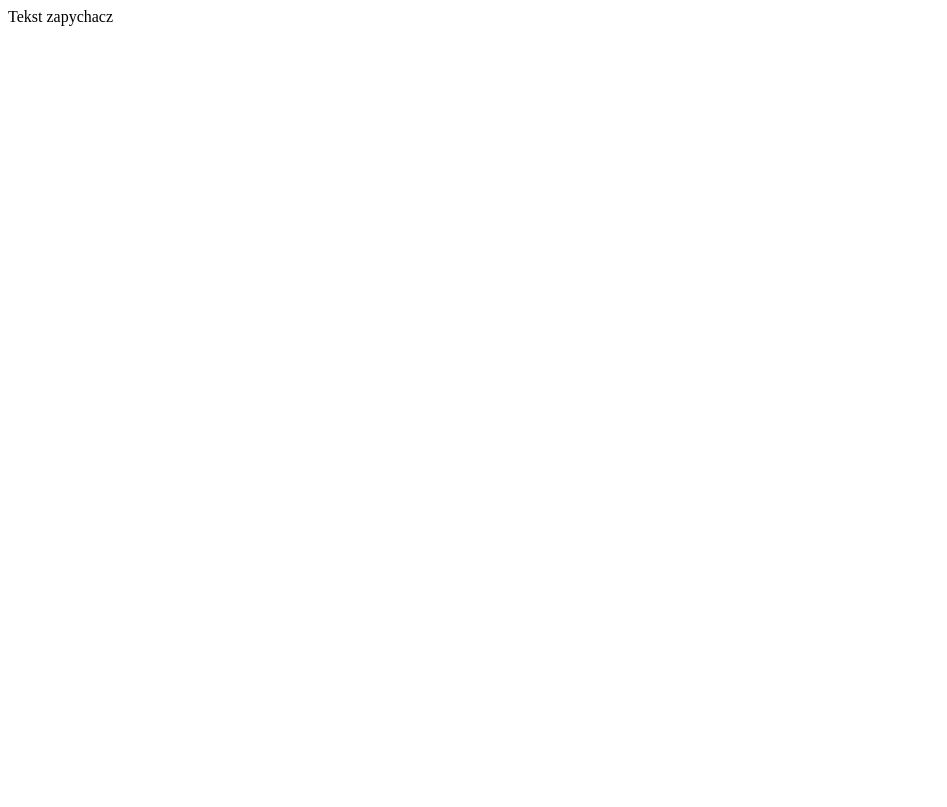
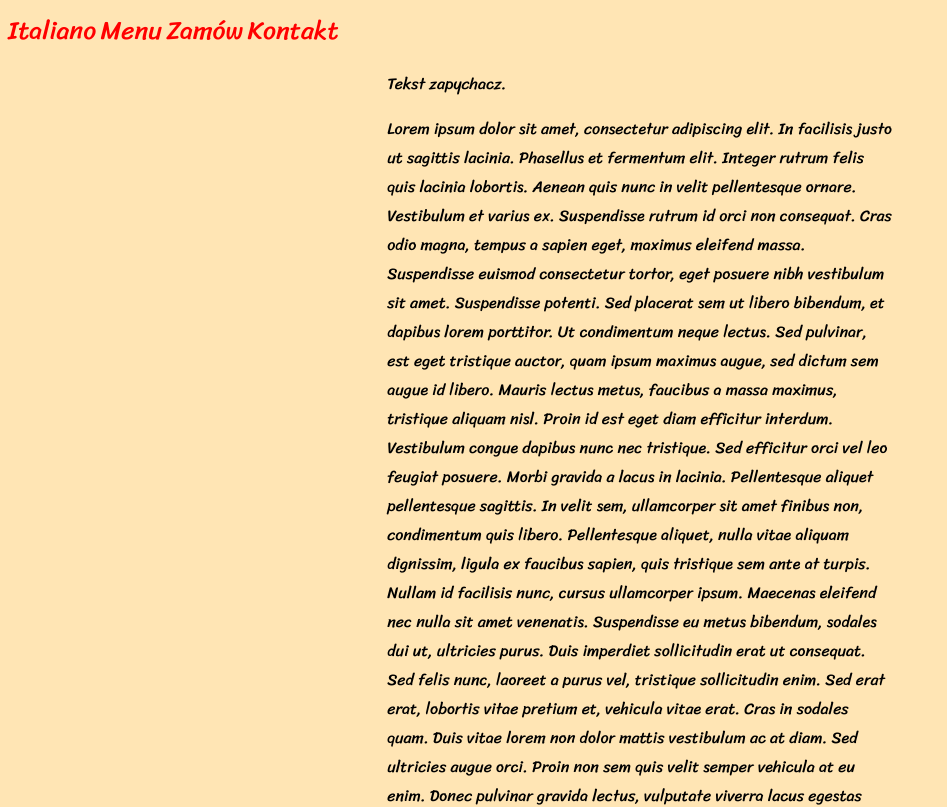
Before and after one commit to bartek2016/Projekty-Frond-end, a plain HTML site: page Italiano/index.html in a window 1280 px wide. Shown: the top 807 px of the page, without its empty margins (0-947 px from the left). Drawn offline with Linux system fonts and the light colour scheme.

Commit message:
css and minors

```diff
--- a/Italiano/css/style.css
+++ b/Italiano/css/style.css
@@ -0,0 +1,20 @@
+@import url('https://fonts.googleapis.com/css?family=Sriracha&display=swap');
+
+#index-html {
+  font-family: 'Sriracha', cursive;
+}
+
+body {
+  background: #ffe5b4;
+}
+
+body main {
+  margin-left: 30%;
+  margin-right: 30%;
+}
+
+.link-header {
+  text-decoration: none;
+  color: #ff0000;
+  font-size: 160%;
+}
--- a/Italiano/index.html
+++ b/Italiano/index.html
@@ -4,10 +4,27 @@
     <link rel="stylesheet" href="./css/style.css" />
   </head>
   <body>
+    <header>
+      <a href="./index.html" class="link-header"><span id="italiano">Italiano</span></a>
+      <a href="./menu.html" class="link-header"><span id="menu">Menu</span></a>
+      <a href="./order.html" class="link-header"><span id="order">Zamów</span></a>
+      <a href="./contact.html" class="link-header"><span id="contact">Kontakt</span></a>
+    </header>
     <main>
       <section>
         <article>
-          <p>Tekst zapychacz</p>
+          <p>Tekst zapychacz.</p>
+          <p>
+
+Lorem ipsum dolor sit amet, consectetur adipiscing elit. In facilisis justo ut sagittis lacinia. Phasellus et fermentum elit. Integer rutrum felis quis lacinia lobortis. Aenean quis nunc in velit pellentesque ornare. Vestibulum et varius ex. Suspendisse rutrum id orci non consequat. Cras odio magna, tempus a sapien eget, maximus eleifend massa. Suspendisse euismod consectetur tortor, eget posuere nibh vestibulum sit amet. Suspendisse potenti. Sed placerat sem ut libero bibendum, et dapibus lorem porttitor. Ut condimentum neque lectus. Sed pulvinar, est eget tristique auctor, quam ipsum maximus augue, sed dictum sem augue id libero.
+
+Mauris lectus metus, faucibus a massa maximus, tristique aliquam nisl. Proin id est eget diam efficitur interdum. Vestibulum congue dapibus nunc nec tristique. Sed efficitur orci vel leo feugiat posuere. Morbi gravida a lacus in lacinia. Pellentesque aliquet pellentesque sagittis. In velit sem, ullamcorper sit amet finibus non, condimentum quis libero. Pellentesque aliquet, nulla vitae aliquam dignissim, ligula ex faucibus sapien, quis tristique sem ante at turpis. Nullam id facilisis nunc, cursus ullamcorper ipsum.
+
+Maecenas eleifend nec nulla sit amet venenatis. Suspendisse eu metus bibendum, sodales dui ut, ultricies purus. Duis imperdiet sollicitudin erat ut consequat. Sed felis nunc, laoreet a purus vel, tristique sollicitudin enim. Sed erat erat, lobortis vitae pretium et, vehicula vitae erat. Cras in sodales quam. Duis vitae lorem non dolor mattis vestibulum ac at diam. Sed ultricies augue orci.
+
+Proin non sem quis velit semper vehicula at eu enim. Donec pulvinar gravida lectus, vulputate viverra lacus egestas quis. Praesent turpis massa, iaculis at maximus vel, rhoncus sed enim. Donec pellentesque egestas massa ut venenatis. Vivamus eu mi egestas, eleifend mauris quis, ultrices sapien. Vivamus volutpat venenatis aliquet. Aenean blandit id dolor et sollicitudin. Sed vehicula dolor eu auctor rutrum. Ut quam turpis, gravida at faucibus vitae, eleifend in turpis. Aenean ut leo at libero lobortis interdum fringilla non massa. Aliquam sit amet tincidunt odio, ac lobortis mauris. Mauris in hendrerit quam. Cras vel aliquam tellus. Nulla finibus pellentesque justo at aliquam.
+
+Quisque risus ligula, sodales eu congue in, tincidunt non diam. Sed consequat quam egestas auctor pretium. Aliquam rutrum quam nec lobortis viverra. Ut varius leo turpis, et malesuada lorem egestas in. In non turpis enim. Aliquam lacinia, nulla id sollicitudin molestie, est diam feugiat est, eget iaculis leo tellus non nunc. Quisque a velit porta lacus porttitor elementum non at nisl. Curabitur accumsan eleifend nibh ut porta. Vestibulum sed lobortis libero, id vestibulum nisi. In eu aliquam erat, sit amet ultricies diam. Vestibulum sed nibh ac metus vulputate egestas ut ut nibh. Sed a elit placerat, malesuada nulla eu, suscipit dolor. Sed et augue eget erat laoreet malesuada. Suspendisse blandit vestibulum elit, ac suscipit tellus hendrerit sed. </p>
         </article>
       </section>
     </main>
```
